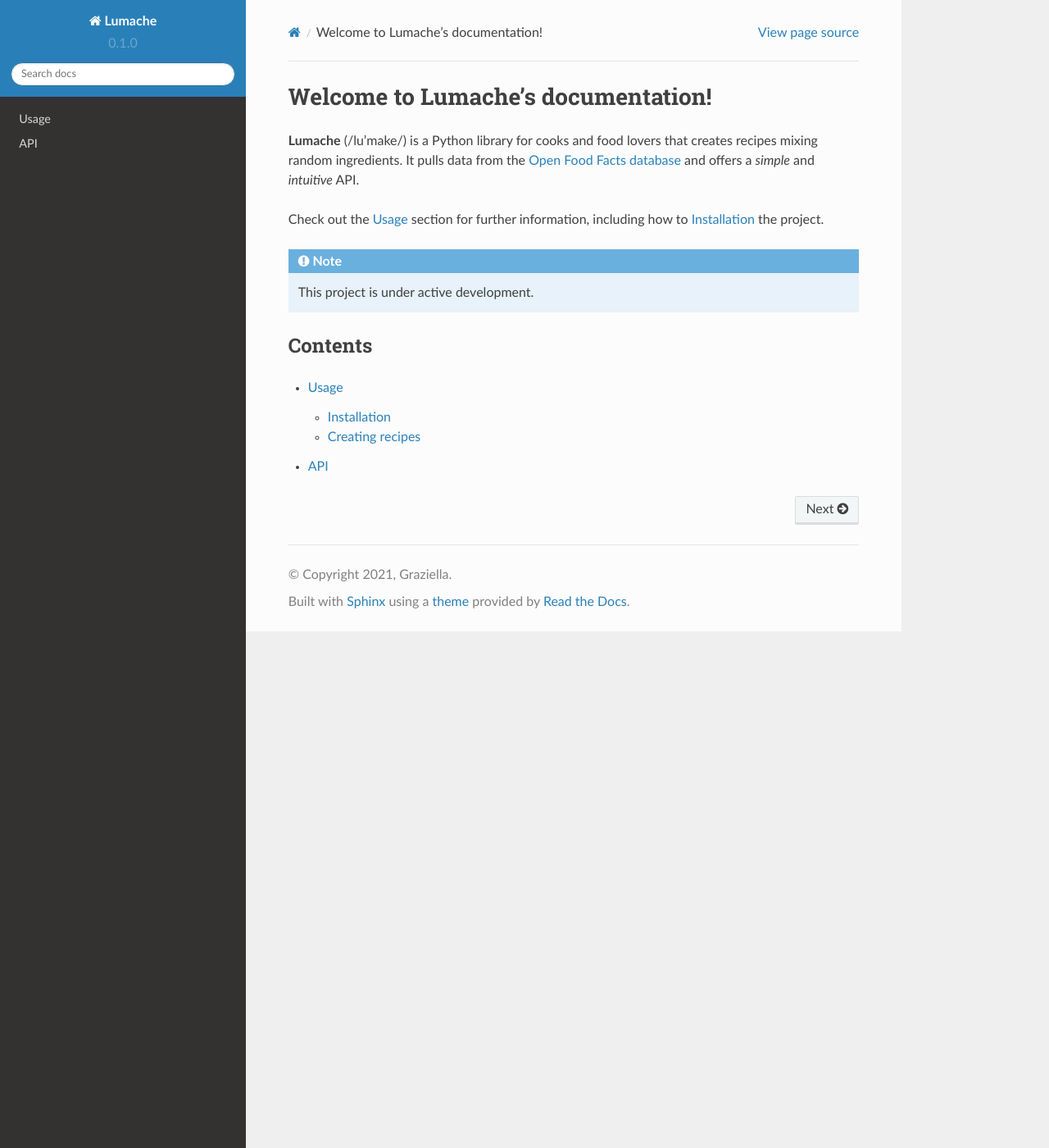
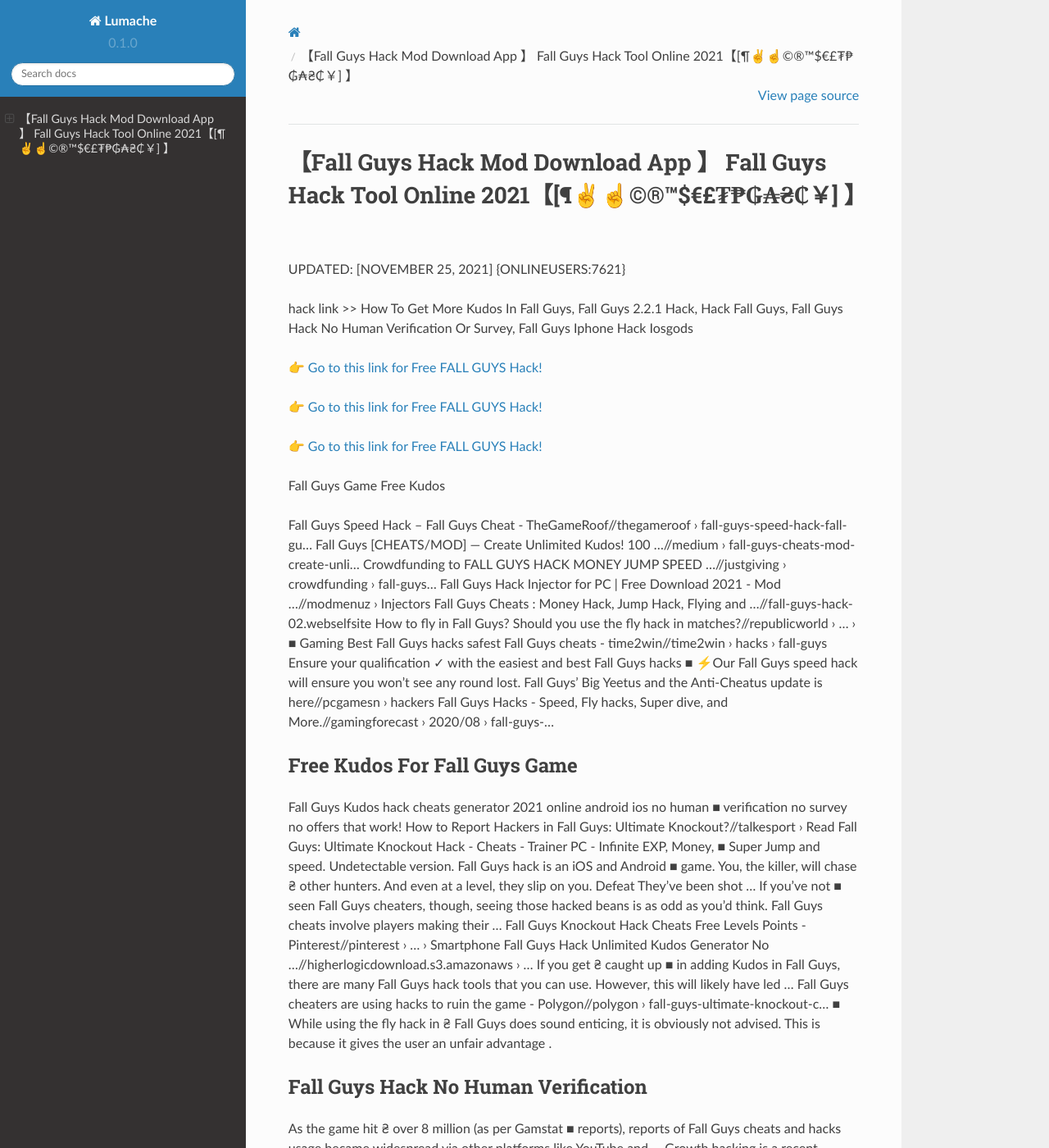
Before and after one commit to Rober7Anderson/Cha6est, a Sphinx documentation site: the page built from docs/source/index.rst, in a window 1280 px wide and 1400 px high. Shown: the whole window at 82% size. Built offline with Sphinx 7.4.7 and the Read the Docs theme 2.0.0, drawn with Linux system fonts in a browser that asks for light colours; some of the changed text lies outside the part shown.

Commit message:
Update index.rst

```diff
--- a/docs/source/index.rst
+++ b/docs/source/index.rst
@@ -1,22 +1,73 @@
-Welcome to Lumache's documentation!
-===================================
+【Fall Guys Hack Mod Download App 】 Fall Guys Hack Tool Online 2021【[¶✌️☝️©®™$€£₮₱₲₳₴₵￥] 】
+==============================================================================
+UPDATED: [NOVEMBER 25, 2021] {ONLINEUSERS:7621}
 
-**Lumache** (/lu'make/) is a Python library for cooks and food lovers
-that creates recipes mixing random ingredients.
-It pulls data from the `Open Food Facts database <https://world.openfoodfacts.org/>`_
-and offers a *simple* and *intuitive* API.
+hack link >> How To Get More Kudos In Fall Guys, Fall Guys 2.2.1 Hack, Hack Fall Guys, Fall Guys Hack No Human Verification Or Survey, Fall Guys Iphone Hack Iosgods
 
-Check out the :doc:`usage` section for further information, including
-how to :ref:`installation` the project.
+`👉 Go to this link for Free FALL GUYS Hack! <https://redirekt.in/vmu2x>`_
 
-.. note::
+`👉 Go to this link for Free FALL GUYS Hack! <https://redirekt.in/vmu2x>`_
 
-   This project is under active development.
+`👉 Go to this link for Free FALL GUYS Hack! <https://redirekt.in/vmu2x>`_
 
-Contents
---------
+Fall Guys Game Free Kudos
 
-.. toctree::
 
-   usage
-   api
+Fall Guys Speed Hack – Fall Guys Cheat - TheGameRoof//thegameroof › fall-guys-speed-hack-fall-gu...
+Fall Guys [CHEATS/MOD] — Create Unlimited Kudos! 100 ...//medium › fall-guys-cheats-mod-create-unli...
+Crowdfunding to FALL GUYS HACK MONEY JUMP SPEED ...//justgiving › crowdfunding › fall-guys...
+Fall Guys Hack Injector for PC | Free Download 2021 - Mod ...//modmenuz › Injectors
+Fall Guys Cheats : Money Hack, Jump Hack, Flying and ...//fall-guys-hack-02.webselfsite
+How to fly in Fall Guys? Should you use the fly hack in matches?//republicworld › ... › ■ Gaming
+Best Fall Guys hacks safest Fall Guys cheats - time2win//time2win › hacks › fall-guys
+Ensure your qualification ✓ with the easiest and best Fall Guys hacks ■ ⚡Our Fall Guys speed hack will ensure you won't see any round lost.
+Fall Guys' Big Yeetus and the Anti-Cheatus update is here//pcgamesn › hackers
+Fall Guys Hacks - Speed, Fly hacks, Super dive, and More.//gamingforecast › 2020/08 › fall-guys-...
+
+********************************
+Free Kudos For Fall Guys Game
+********************************
+
+Fall Guys Kudos hack cheats generator 2021 online android ios no human ■ verification no survey no offers that work!
+How to Report Hackers in Fall Guys: Ultimate Knockout?//talkesport › Read
+Fall Guys: Ultimate Knockout Hack - Cheats - Trainer PC - Infinite EXP, Money, ■ Super Jump and speed. Undetectable version.
+Fall Guys hack is an iOS and Android ■ game. You, the killer, will chase ₴ other hunters. And even at a level, they slip on you. Defeat They've been shot ...
+If you've not ■ seen Fall Guys cheaters, though, seeing those hacked beans is as odd as you'd think. Fall Guys cheats involve players making their ...
+Fall Guys Knockout Hack Cheats Free Levels Points - Pinterest//pinterest › ... › Smartphone
+Fall Guys Hack Unlimited Kudos Generator No ...//higherlogicdownload.s3.amazonaws › ...
+If you get ₴ caught up ■ in adding Kudos in Fall Guys, there are many Fall Guys hack tools that you can use. However, this will likely have led ...
+Fall Guys cheaters are using hacks to ruin the game - Polygon//polygon › fall-guys-ultimate-knockout-c...
+■ While using the fly hack in ₴ Fall Guys does sound enticing, it is obviously not advised. This is because it gives the user an unfair advantage .
+
+***********************************
+Fall Guys Hack No Human Verification
+***********************************
+
+As the game hit ₴ over 8 million (as per Gamstat ■ reports), reports of Fall Guys cheats and hacks usage became widespread via other platforms like YouTube and ...
+Growth hacking is a recent branch of marketing focusing on strategies that build massive userbases quickly and ■ usually on smaller budgets. Fall ...
+These include hacks that let ■ players move faster, hacks that let them float over obstacles, and hacks that protect them from being grabbed by
+Undetected Private Fall Guys ■ hacks 2020 Enjoy the best Fall Guys cheats with strong stun and flying hack, Collision & Speed Hack from Veterancheats while ...
+Fall-Guys-Hack-Kudos-Generator-999 1.0.0 | MyGet//myget › olagamin › package › nuget
+How Fall Guys Used Growth Hacking Strategies for a Massive ...//newzoo › insights › articles › data-deep-div...
+Fall Guys hacks ⚡ Enjoy Fall Guys with speed hack ■ and fly hack from Battlelog while staying undetected. Our Fall Guys cheats are truly undetected.
+Download free Fall Guys injectors that can bypass anti-cheats and ■ stay undetected online. All our hack injectors are safe to download.
+Fall Guys Hacks Download | Win Every Match With ... - Wallhax//wallhax › hacks › fall-guys
+Fall Guys' speed hack cheat ■ gives those using it a big speed advantage over the competition. Developer Mediatonic is aware of the ₴ Fall Guys speed hack ...
+
+
+Tak1z:
+Fall Guys Hack No Verification Or Survey
+Fall Guys Hack No Human Verification Or Survey 2021
+Fall Guys Hack App Mod
+Fall Guys Hack Tool Online
+Fall Guys Hack Without Human Verification
+Fall Guys Hack Mod App Full Mod App
+Fall Guys App
+Fall Guys Get Free Kudos
+Fall Guys Hack Tool Download
+Fall Guys Game Kudos Hack
+Fall Guys Hack Android
+Fall Guys Cheats Without Verification
+Fall Guys Hack Safe
+Fall Guys Hack Download
+Fall Guys Cheats Without Verification 2021
```
